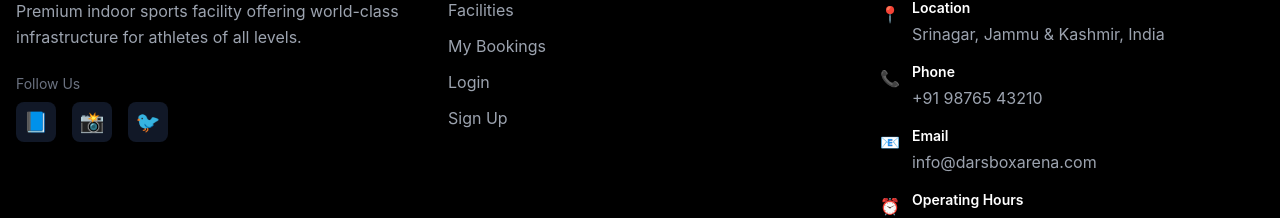
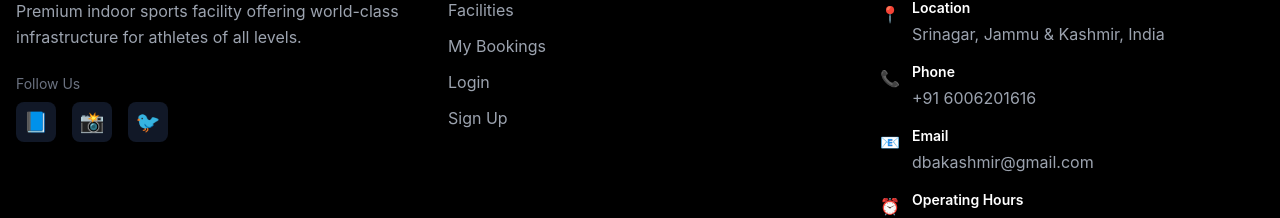
Before and after one commit to Salman-Allai/Dars-box-arena, a React (Vite) app in the folder frontend/: page / in a window 1280 px wide. Shown: the part 5170-5388 px from the top of the page. Built offline with nearby package versions, Linux system fonts and the light colour scheme; no server answers.

Commit message:
Add clickable contact links in footer

```diff
--- a/frontend/src/components/layout/Footer.tsx
+++ b/frontend/src/components/layout/Footer.tsx
@@ -77,15 +77,25 @@ const Footer = () => {
                 <span className="text-orange-500 mt-1">📍</span>
                 <div>
                   <p className="text-white font-semibold text-sm mb-1">Location</p>
-                  <p>Srinagar, Jammu & Kashmir, India</p>
+                  <a
+                    href="https://maps.app.goo.gl/KEPj6GFJEwwQDs3s8"
+                    target="_blank"
+                    rel="noopener noreferrer"
+                    className="hover:text-orange-500 transition-colors cursor-pointer"
+                  >
+                    Srinagar, Jammu & Kashmir, India
+                  </a>
                 </div>
               </li>
               <li className="flex items-start gap-3 text-gray-400">
                 <span className="text-orange-500 mt-1">📞</span>
                 <div>
                   <p className="text-white font-semibold text-sm mb-1">Phone</p>
-                  <a href="tel:+919876543210" className="hover:text-orange-500 transition-colors">
-                    +91 98765 43210
+                  <a
+                    href="tel:+916006201616"
+                    className="hover:text-orange-500 transition-colors cursor-pointer"
+                  >
+                    +91 6006201616
                   </a>
                 </div>
               </li>
@@ -93,8 +103,11 @@ const Footer = () => {
                 <span className="text-orange-500 mt-1">📧</span>
                 <div>
                   <p className="text-white font-semibold text-sm mb-1">Email</p>
-                  <a href="mailto:info@darsboxarena.com" className="hover:text-orange-500 transition-colors">
-                    info@darsboxarena.com
+                  <a
+                    href="mailto:dbakashmir@gmail.com"
+                    className="hover:text-orange-500 transition-colors cursor-pointer"
+                  >
+                    dbakashmir@gmail.com
                   </a>
                 </div>
               </li>
```
